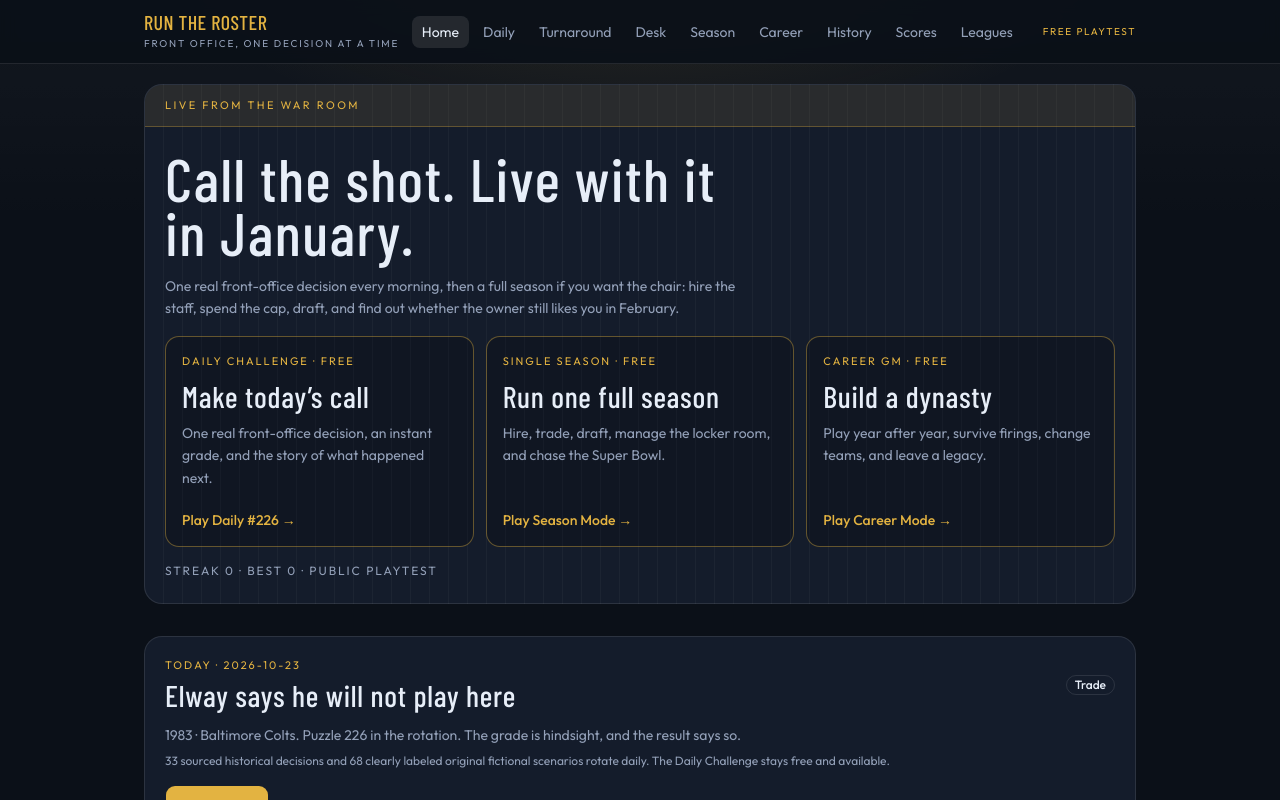
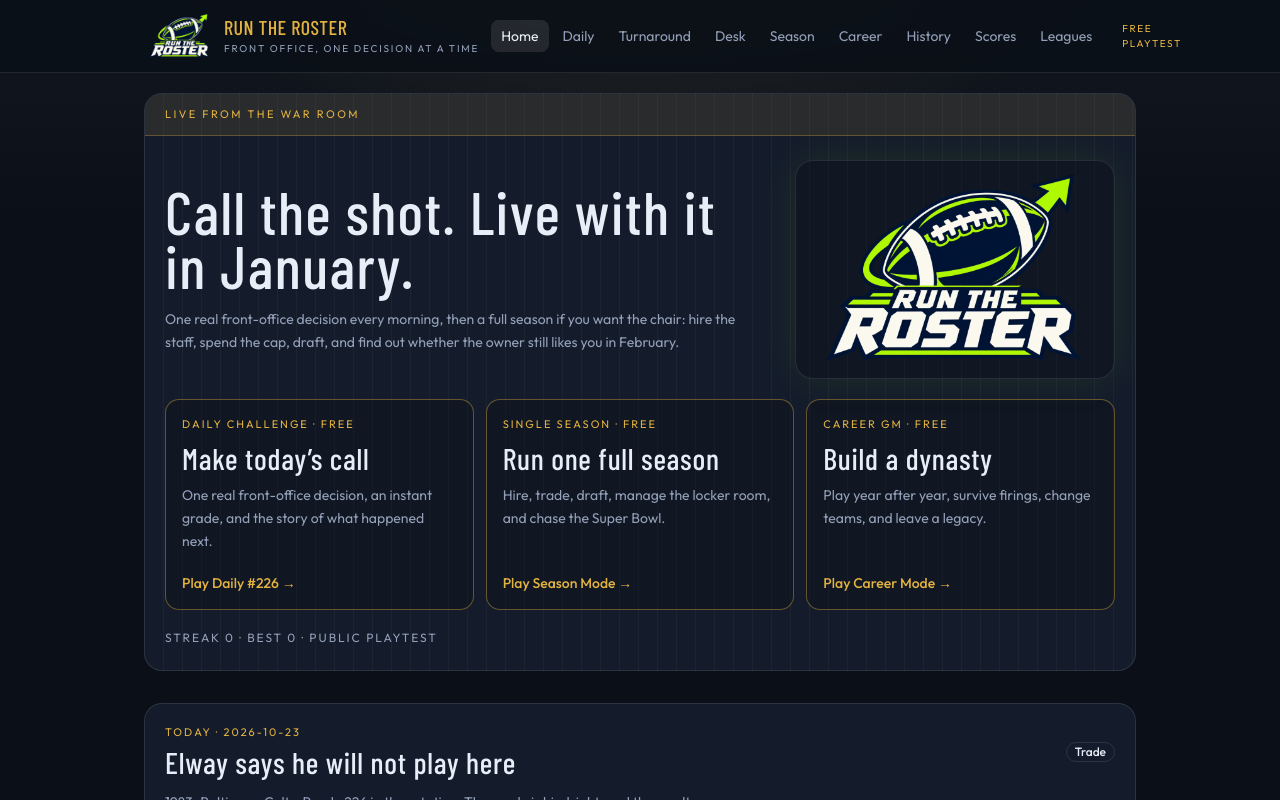
Before and after one commit to malcolmkwallaker-cyber/NFLGM, a Next.js app: page / in a window 1280 px wide. Shown: the top 800 px of the page. Built offline with nearby package versions, Linux system fonts and the light colour scheme.

Commit message:
Add Run The Roster football logo

```diff
--- a/components/game/home-client.tsx
+++ b/components/game/home-client.tsx
@@ -1,5 +1,6 @@
 "use client";
 
+import Image from "next/image";
 import Link from "next/link";
 import { DAILY_CHALLENGES } from "@/lib/data/daily-challenges";
 import { useGame } from "@/components/profile";
@@ -28,14 +29,29 @@
         <div className="border-b border-primary/30 bg-primary/10 px-5 py-3 text-[11px] uppercase tracking-[0.22em] text-primary">
           Live from the war room
         </div>
-        <div className="space-y-4 px-5 py-6">
+        <div className="space-y-5 px-5 py-6">
+          <div className="grid items-center gap-5 lg:grid-cols-[minmax(0,1fr)_20rem]">
+            <div>
               <h1 className="max-w-xl font-display text-5xl leading-[0.9] tracking-wide sm:text-6xl">
                 Call the shot. Live with it in January.
               </h1>
-          <p className="max-w-xl text-sm leading-relaxed text-muted-foreground">
+              <p className="mt-4 max-w-xl text-sm leading-relaxed text-muted-foreground">
                 One real front-office decision every morning, then a full season if you want the chair: hire the staff,
                 spend the cap, draft, and find out whether the owner still likes you in February.
               </p>
+            </div>
+            <div className="mx-auto w-full max-w-[19rem] rounded-2xl border border-white/10 bg-black/20 p-2 shadow-[0_0_42px_rgba(160,255,0,0.08)] sm:max-w-[22rem] lg:max-w-none">
+              <Image
+                src="/brand/run-the-roster-football-logo.png"
+                alt="Run The Roster football logo"
+                width={960}
+                height={640}
+                className="h-auto w-full object-contain"
+                priority
+                unoptimized
+              />
+            </div>
+          </div>
           <div className="grid gap-3 md:grid-cols-3">
             <HomeMode
               href="/daily"
--- a/components/game/shell.tsx
+++ b/components/game/shell.tsx
@@ -1,5 +1,6 @@
 "use client";
 
+import Image from "next/image";
 import Link from "next/link";
 import { usePathname } from "next/navigation";
 import { cn } from "cn";
@@ -23,9 +24,20 @@
     <div className="flex min-h-full flex-col">
       <header className="sticky top-0 z-30 border-b border-white/10 bg-[#0b1018]/90 backdrop-blur">
         <div className="mx-auto flex w-full max-w-5xl items-center gap-3 px-4 py-3">
-          <Link href="/" className="min-w-0">
-            <p className="font-display text-xl leading-none tracking-wide text-primary">RUN THE ROSTER</p>
-            <p className="mt-1 text-[10px] uppercase tracking-[0.18em] text-muted-foreground">Front office, one decision at a time</p>
+          <Link href="/" className="flex min-w-0 shrink-0 items-center gap-2" aria-label="Run The Roster home">
+            <Image
+              src="/brand/run-the-roster-football-logo-header.png"
+              alt=""
+              width={360}
+              height={240}
+              className="h-10 w-auto shrink-0 object-contain sm:h-12"
+              priority
+              unoptimized
+            />
+            <span className="min-w-0">
+              <span className="block font-display text-lg leading-none tracking-wide text-primary sm:text-xl">RUN THE ROSTER</span>
+              <span className="mt-1 hidden text-[10px] uppercase tracking-[0.18em] text-muted-foreground sm:block">Front office, one decision at a time</span>
+            </span>
           </Link>
           <nav className="ml-auto hidden items-center gap-1 md:flex">
             {LINKS.map((link) => (
```
Also changed, not shown: public/brand/run-the-roster-football-logo-header.png (added), public/brand/run-the-roster-football-logo.png (added). Lines whose indentation alone changed are shown as unchanged.
